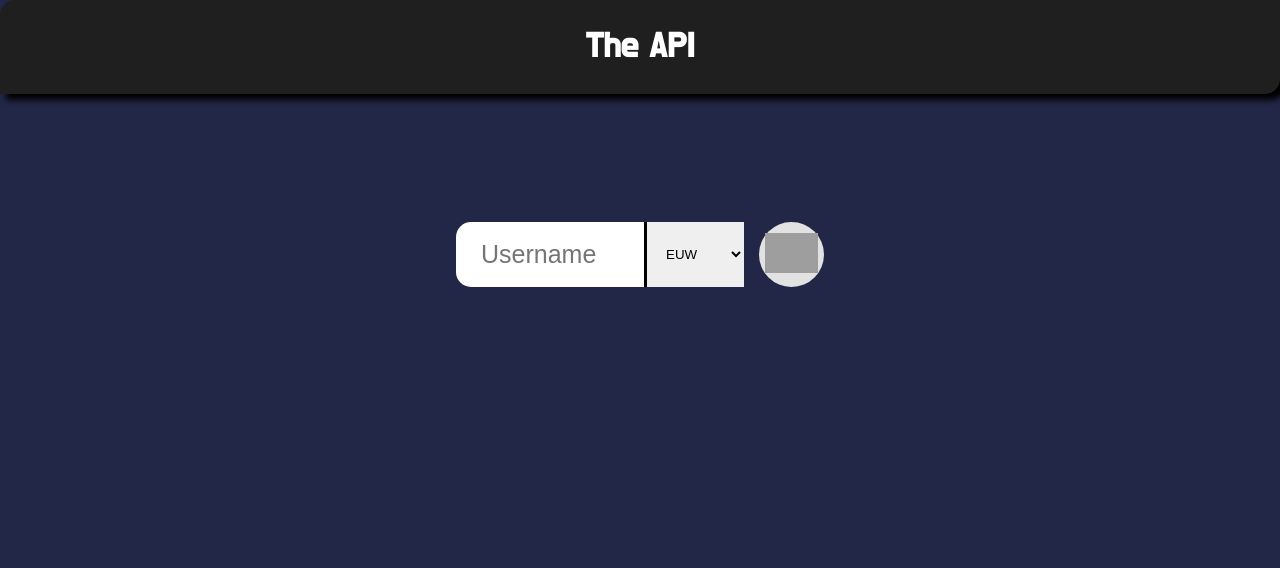
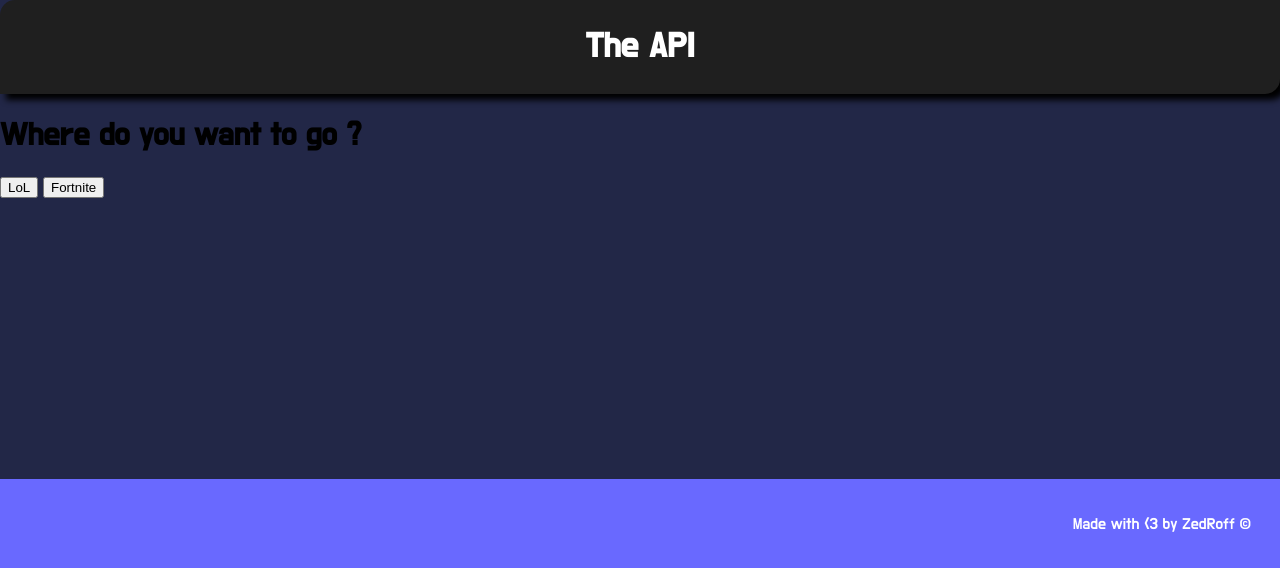
Before and after one commit to ZedRoff/theapi, a Node server app: page /home in a window 1280 px wide. Shown: the top 568 px of the page. Run offline with Node 20, Linux system fonts and the light colour scheme; grey boxes are pictures that could not be loaded.

Commit message:
Update index.html

```diff
--- a/views/index.html
+++ b/views/index.html
@@ -25,78 +25,21 @@
     <div class="title_top">
       The API
     </div>
+    <div class="center">
+      <h1 class="title-princ">
+        Where do you want to go ?
+      </h1>
+    </div>
 
-    <div class="separator">
-      <div class="cont">
-        <input type="text" placeholder="Username" id="ine" />
+    <div class="arranger">
+      <a href="/lol" class="link-main"><button class="btn-l">
+        LoL
+        </button></a>
+        <a href="/fortnite" class="link-main"><button class="btn-r">
+        Fortnite
+        </button></a>
+    </div>
 
-        <select id="sel">
-          <option>EUW</option>
-          <option>KR</option>
-          <option>OCE</option>
-          <option>JP</option>
-          <option>EUNE</option>
-          <option>LAN</option>
-          <option>BR</option>
-          <option>LAS</option>
-          <option>RU</option>
-          <option>TR</option>
-        </select>
-
-        <button onclick="scrape()" class="checker">
-          <img
-            src="https://cdn.glitch.com/7d7f7882-8423-4732-8921-66c2fbbf9810%2Fsearch.png?v=1598299292615"
-            class="search"
-          />
-        </button>
-        <br />
-        <p id="loading"></p>
-      </div>
-      <div class="container" id="container">
-        <div class="child">
-          <img
-            src="https://cdn.glitch.com/7d7f7882-8423-4732-8921-66c2fbbf9810%2Flol.jpg?v=1598293398056"
-            class="banner"
-          />
-        </div>
-
-        <div class="child">
-          <img id="icon" />
-          <h1 id="name"></h1>
-          <p id="rank"></p>
-
-          <div class="flexer">
-            <div class="child-flexer">
-              <p id="level"></p>
-              <p class="simple-para">
-                Level
-              </p>
-            </div>
-
-            <div class="child-flexer">
-              <p id="ratio"></p>
-
-              <p class="simple-para">
-                Ratio
-              </p>
-            </div>
-
-            <div class="child-flexer">
-              <p id="lp"></p>
-
-              <p class="simple-para">
-                LP
-              </p>
-            </div>
-          </div>
-          <a target="_blank">
-            <button id="sub">
-              See on OP.GG
-            </button></a
-          >
-        </div>
-      </div>
-    </div>
     <footer>Made with <3 by ZedRoff &copy</footer>
     <script src="/script.js"></script>
   </body>
```
